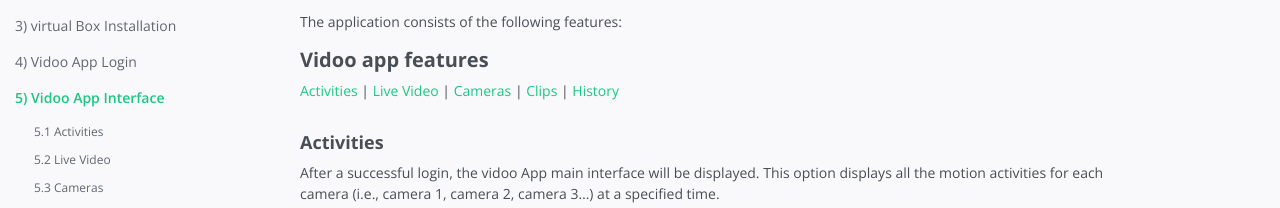
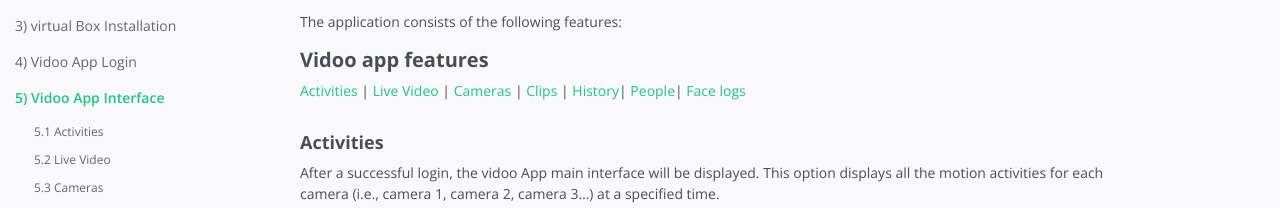
Before and after one commit to creativekona/documentaion, a PHP site: page /vidoo-interface.php in a window 1280 px wide. Shown: the part 230-438 px from the top of the page. Run offline with PHP 8.4, Linux system fonts and the light colour scheme; some libraries are stand-ins or nearby versions.

Commit message:
Onee more

```diff
--- a/vidoo-interface.php
+++ b/vidoo-interface.php
@@ -21,7 +21,9 @@
                                     <a class="scrollto" href="#vidoo-interface2">Live Video</a> |
                                     <a class="scrollto" href="#vidoo-interface3">Cameras</a> |
                                     <a class="scrollto" href="#vidoo-interface4">Clips</a> |
-                                    <a class="scrollto" href="#vidoo-interface5">History</a>
+                                    <a class="scrollto" href="#vidoo-interface5">History</a>|
+                                    <a class="scrollto" href="#vidoo-interface6">People</a>|
+                                    <a class="scrollto" href="#vidoo-interface7">Face logs</a>
                                 </p>
                                 <div id="vidoo-interface1"  class="section-block">
 
@@ -141,7 +143,7 @@
                                 <div id="vidoo-interface7"  class="section-block">
 
                                     <h4> Face logs </h4>
-                                    <p>This option will show people how visited at your home. It will find then from People tab you have added them.</p>
+                                    <p>This option will show people who visited at your home. It will find then from People tab you have added.</p>
                                     <img src="assets/images/inf-21.jpg" class="img-fluid pb-4" />
 
                                 </div><!--//section-block-->
```
